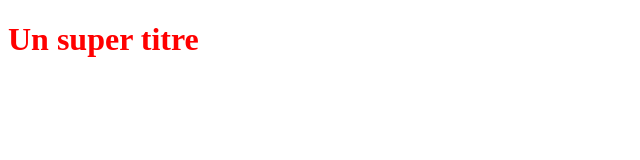
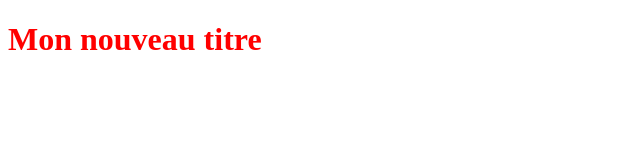
Before and after one commit to mondherbelkouja6-ctrl/ProjetSEM, a plain HTML site: page index.html in a window 1280 px wide. Shown: the whole page, without its empty margins (0-640 px from the left). Drawn offline with Linux system fonts and the light colour scheme.

Commit message:
Modification du titre H1

```diff
--- a/index.html
+++ b/index.html
@@ -5,6 +5,6 @@
    <link rel="stylesheet" type="text/css" href="styles.css">
 </head>
 <body>
-   <h1>Un super titre</h1>
+   <h1>Mon nouveau titre</h1>
 </body>
 </html>
```
